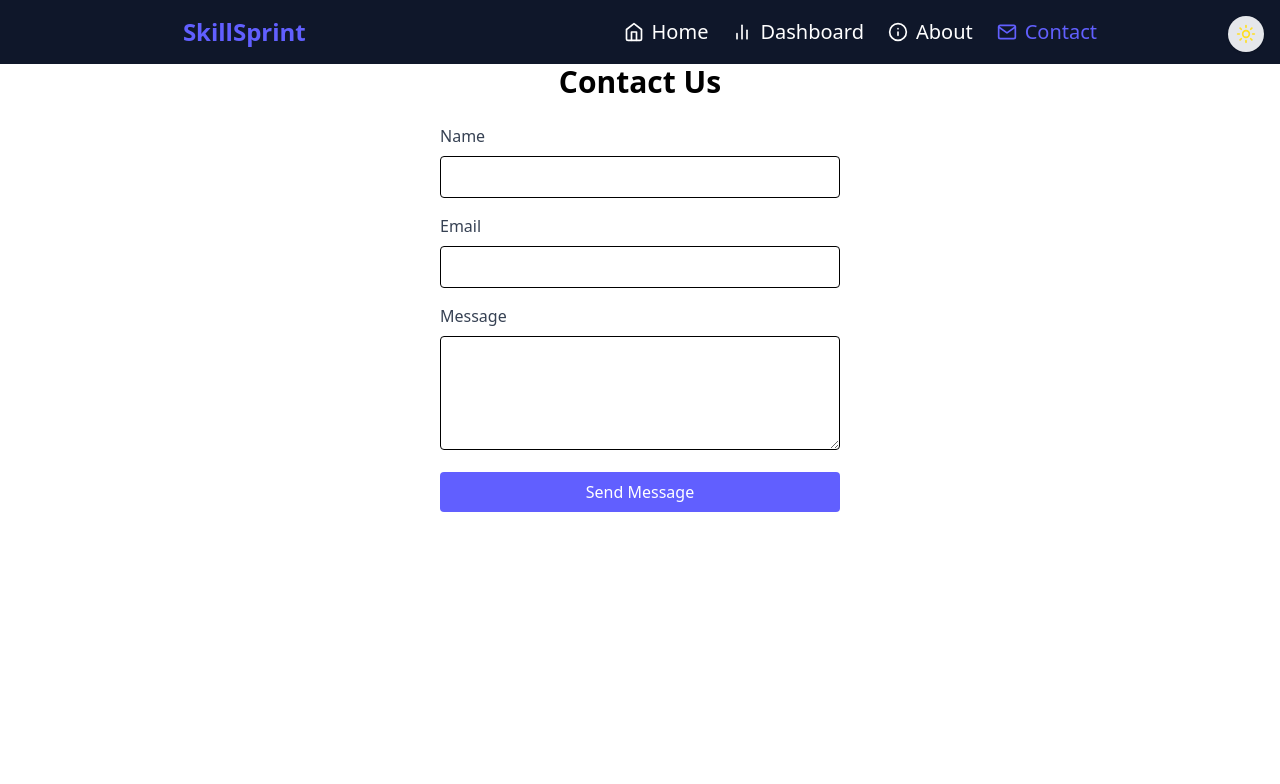
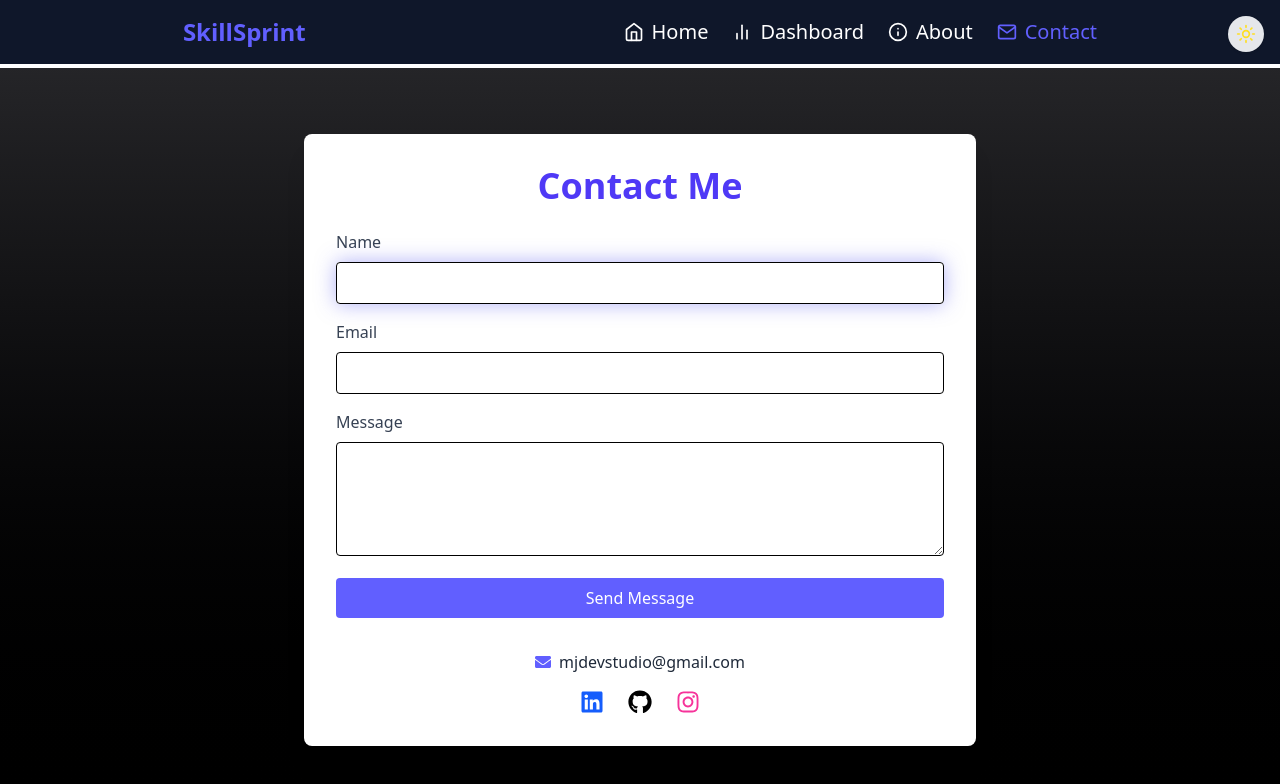
Before and after one commit to jalal1122/SkillSprint-Fluxxion-React-Js-Hackathon-Project, a React (Vite) app: page /contact in a window 1280 px wide. Shown: the top 784 px of the page. Built offline with nearby package versions, Linux system fonts and the light colour scheme.

Commit message:
feat: add dotenv and emailjs-com for environment variable management and email functionality; enhance Contact page with email sending capabilities and improved UI

```diff
--- a/package.json
+++ b/package.json
@@ -15,6 +15,8 @@
     "@react-three/postprocessing": "^3.0.4",
     "@tailwindcss/vite": "^4.1.5",
     "chart.js": "^4.4.9",
+    "dotenv": "^16.5.0",
+    "emailjs-com": "^3.2.0",
     "framer-motion": "^12.9.4",
     "lucide-react": "^0.507.0",
     "react": "^19.0.0",
--- a/src/Pages/AddSkill.jsx
+++ b/src/Pages/AddSkill.jsx
@@ -1,6 +1,7 @@
 import React, { useState, useCallback } from "react";
 import { useNavigate } from "react-router-dom";
 import { useSkills } from "../Context/skillContext";
+import { v4 as uuidv4 } from "uuid";
 
 const AddSkill = () => {
   const { addSkill } = useSkills();
--- a/src/Pages/Contact.jsx
+++ b/src/Pages/Contact.jsx
@@ -1,8 +1,12 @@
 import React, { useState } from 'react';
 import { motion } from 'framer-motion';
+import { FaEnvelope, FaLinkedin, FaGithub, FaInstagram } from 'react-icons/fa';
+import emailjs from 'emailjs-com';
+import { useContext } from 'react';
+import ThemeContext from '../Context/theme';
 
 const formVariants = {
-  hidden: { opacity: 0, y: 20 },
+  hidden: { opacity: 0, y: 30 },
   visible: delay => ({
     opacity: 1,
     y: 0,
@@ -13,37 +17,61 @@ const formVariants = {
 const Contact = () => {
   const [form, setForm] = useState({ name: '', email: '', message: '' });
 
-  const handleChange = e => setForm({ ...form, [e.target.name]: e.target.value });
+  const { theme, bgSwitch, textSwitch } = useContext(ThemeContext);
+
+  const handleChange = e =>
+    setForm({ ...form, [e.target.name]: e.target.value });
+
+  const gradientSwitch = theme === 'dark' ? 'from-zinc-800 to-black' : 'from-gray-100 to-white';
+
   const handleSubmit = e => {
     e.preventDefault();
+
+    console.log(import.meta.env.VITE_APP_SERVICE_KEY, import.meta.env.VITE_APP_TEMPLATE_ID, import.meta.env.VITE_APP_PUBLIC_KEY);
+
+
+    emailjs.send(
+      `${import.meta.env.VITE_APP_SERVICE_KEY}`,
+      `${import.meta.env.VITE_APP_TEMPLATE_ID}`,
+      form,
+      `${import.meta.env.VITE_APP_PUBLIC_KEY}`
+    )
+    .then(() => {
       alert('Thank you for reaching out!');
       setForm({ name: '', email: '', message: '' });
+    })
+    .catch(err => {
+      console.error('Email failed:', err);
+      alert('Oops! Something went wrong.');
+    });
   };
 
   return (
+    <div className={`min-h-screen mt-10 flex flex-col justify-center items-center bg-gradient-to-b px-6 ${gradientSwitch}`}>
       <motion.div
-      className="max-w-md mx-auto px-6 py-16"
+        className="max-w-2xl w-full bg-white dark:bg-zinc-900 shadow-xl rounded-lg p-8"
         initial="hidden"
         animate="visible"
         variants={formVariants}
         custom={0}
       >
         <motion.h1
-        className="text-3xl font-bold mb-6 text-center dark:text-white"
+          className="text-4xl font-bold text-center mb-6 text-indigo-600 dark:text-indigo-400"
           variants={formVariants}
-        custom={1}
+          custom={0.2}
         >
-        Contact Us
+          Contact Me
         </motion.h1>
 
-      <motion.form onSubmit={handleSubmit} variants={formVariants} custom={2}>
+        <motion.form onSubmit={handleSubmit} variants={formVariants} custom={0.4}>
           <label className="block mb-2 text-gray-700 dark:text-gray-300">Name</label>
           <input
             name="name"
             value={form.name}
             onChange={handleChange}
             required
-          className="w-full mb-4 px-4 py-2 border rounded dark:bg-zinc-700 dark:text-white"
+            className="w-full mb-4 px-4 py-2 border rounded dark:bg-zinc-700 dark:text-white focus:outline-none focus:ring-2 focus:ring-indigo-400 shadow-[0_0_20px_rgba(99,102,241,0.5)] transition"
+
           />
 
           <label className="block mb-2 text-gray-700 dark:text-gray-300">Email</label>
@@ -73,7 +101,30 @@ const Contact = () => {
             Send Message
           </button>
         </motion.form>
+
+        {/* Contact Info */}
+        <motion.div
+          className="mt-8 text-center"
+          variants={formVariants}
+          custom={0.6}
+        >
+          <p className="text-gray-800 dark:text-gray-300 mb-2 flex justify-center items-center gap-2">
+            <FaEnvelope className="text-indigo-500" /> mjdevstudio@gmail.com
+          </p>
+          <div className="flex justify-center gap-6 text-2xl mt-4">
+            <a href="https://www.linkedin.com/in/mjdevstudio/" target="_blank" rel="noreferrer">
+              <FaLinkedin className="text-blue-600 hover:scale-110 transition" />
+            </a>
+            <a href="https://github.com/jalal1122" target="_blank" rel="noreferrer">
+              <FaGithub className="hover:text-gray-800 dark:hover:text-white hover:scale-110 transition" />
+            </a>
+            <a href="https://instagram.com/" target="_blank" rel="noreferrer">
+              <FaInstagram className="text-pink-500 hover:scale-110 transition" />
+            </a>
+          </div>
         </motion.div>
+      </motion.div>
+    </div>
   );
 };
 
```
Also changed, not shown: 2 other files (tests, documents, lock files or other folders). Lines whose indentation alone changed are shown as unchanged.
